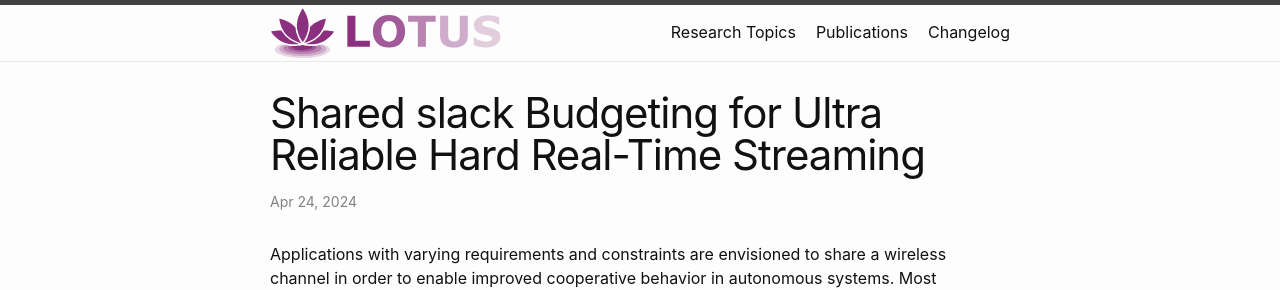
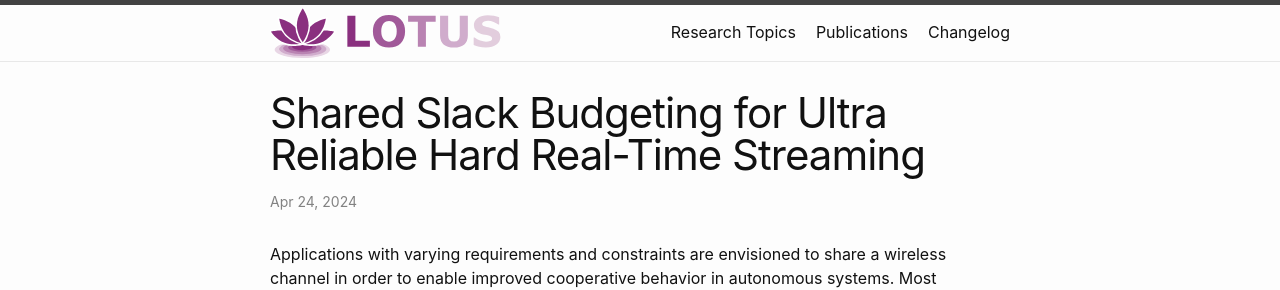
Before and after one commit to IDA-TUBS/lotus, a Jekyll site: the page built from docs/collections/_resource_management/03_shared_slack.md, in a window 1280 px wide. Shown: the top 290 px of the page. Built offline with Jekyll 4.4.1, drawn with Linux system fonts in a browser that asks for light colours.

```diff
--- a/docs/collections/_resource_management/03_shared_slack.md
+++ b/docs/collections/_resource_management/03_shared_slack.md
@@ -1,6 +1,6 @@
 ---
 layout: post
-title:  "Shared slack Budgeting for Ultra Reliable Hard Real-Time Streaming"
+title:  "Shared Slack Budgeting for Ultra Reliable Hard Real-Time Streaming"
 date:   2024-04-24 12:00:00 +0100
 published: true
 ---
--- a/docs/publications/IDA_Wireless_Group.bib
+++ b/docs/publications/IDA_Wireless_Group.bib
@@ -64,14 +64,14 @@
 
 @INPROCEEDINGS{bendrick_hard_2023,
   author={Bendrick, Alex and Ernst, Rolf},
-  booktitle={IECON 2023- 49th Annual Conference of the IEEE Industrial Electronics Society},
+  booktitle={IECON 2023-49th Annual Conference of the IEEE Industrial Electronics Society},
   title={Hard Real-Time Streaming of Large Data Objects with Overlapping Backward Error Correction},
   year={2023},
   volume={},
   number={},
   pages={1-8},
   keywords={Wireless communication;Analytical models;Protocols;Standardization;Propagation losses;Real-time systems;Error correction;wireless;large data objects;middleware;burst errors;relaxed deadlines;overlapping transmissions},
-  doi={10.1109/IECON51785.2023.10312061}
+  doi={10.24355/dbbs.084-202310261026-0}
 }
 
 @article{peeck_protocol_2023,
```
Also changed, not shown: docs/collections/_robustness/02_bursts.md (+1 -1 lines), docs/publications/pub_list.md (added, +17 -0 lines), docs/collections/_resource_management/02_reconfiguration.md (line endings or trailing spaces), docs/collections/_robustness/03_decentral_coordination.md (line endings or trailing spaces), docs/collections/_robustness/04_subsample.md (line endings or trailing spaces), 1 other file.
